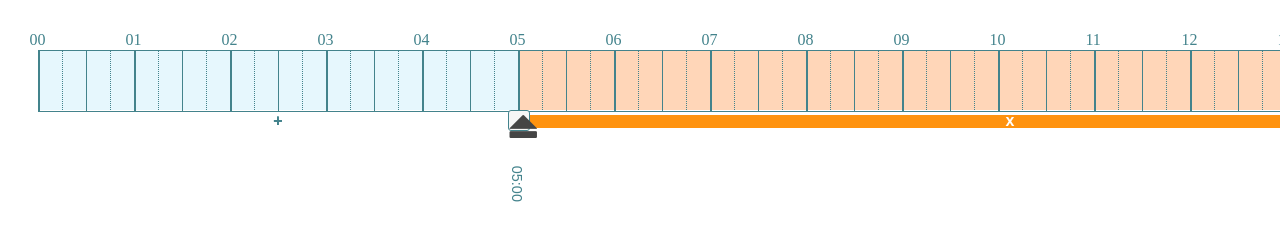
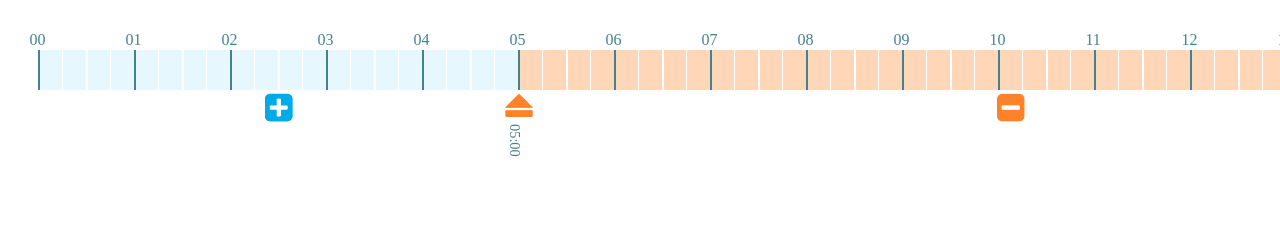
Before and after one commit to araczkowski/MultiRangeSlider, a website: page app/index.html in a window 1280 px wide. Shown: the top 240 px of the page. Drawn offline with nearby package versions, Linux system fonts and the light colour scheme; files that its build step writes are made by us from their sources.

Commit message:
new look

```diff
--- a/app/styles/main.css
+++ b/app/styles/main.css
@@ -7,13 +7,13 @@
 }
 .MrsSteps {
     position: relative;
-    height: 60px;
+    height: 40px;
     margin-bottom: 5px;
 }
 .MrsStep {
     float: left;
-    height: 60px;
-    background-color: #e9f4f8;
+    height: 40px;
+    background-color: #e6f7fd;
     -webkit-box-sizing: border-box;
     -moz-box-sizing: border-box;
     box-sizing: border-box;
@@ -21,20 +21,14 @@
 .MrsStepContentFullHour {
     height: 100%;
     border-left: 2px solid #43838c;
-    border-top: 1px solid #43838c;
-    border-bottom: 1px solid #43838c;
 }
 .MrsStepContentHalfHour {
     height: 100%;
-    border-left: 1px solid #43838c;
-    border-top: 1px solid #43838c;
-    border-bottom: 1px solid #43838c;
+    border-left: 2px solid white;
 }
 .MrsStepContent {
     height: 100%;
-    border-top: 1px solid #43838c;
-    border-bottom: 1px solid #43838c;
-    border-left: 1px dotted #43838c;
+    border-left: 1px solid white;
 }
 .MrsStepContentEnd {
     height: 100%;
@@ -51,12 +45,8 @@
 .MrsHandleLabel {
     position: absolute;
     font-size: .9em;
-    margin-top: 2.1em;
+    margin-top: 0.5em;
     margin-left: -.9em;
-    /*apex
-    margin-top: -2.8em;
-    margin-left: -1em;
-    */
     -webkit-transform: rotate(90deg);
     -moz-transform: rotate(90deg);
     -o-transform: rotate(90deg);
@@ -66,23 +56,15 @@
     border-radius: 3px 3px 3px 3px;
     color: #43838c;
 }
-/* code */
-
-.MrsCode {
-    padding: 16px;
-    overflow: auto;
-    font-size: 85%;
-    line-height: 1.45;
-    background-color: #f7f7f7;
-    border-radius: 3px;
-    color: #998;
-    font-style: italic;
+i.fa-eject {
+    margin-left: -0.1em;
+    color: #ff8229;
 }
 .ui-slider-horizontal {
     width: 96%;
 }
 .ui-slider-horizontal .ui-slider-range {
-    background-color: #ff930f;
+    /*background-color: #ff930f;*/
 }
 .ui-slider-control-plus,
 .ui-slider-control-minus {
@@ -90,7 +72,7 @@
     height: 26px;
     position: absolute;
     z-index: 99;
-    margin: -7px 0 0 -13px;
+    margin: 0 0 0 -13px;
     line-height: 26px;
 }
 .ui-slider-control-plus:after,
@@ -101,20 +83,20 @@
     text-align: center;
 }
 .ui-slider-control-plus:after {
-    /*content: "\f196";
-    font-family: FontAwesome;*/
-    content: "+";
-    font-weight: bold;
-    font-size: 1em;
-    color: #43838c;
+    content: "\f0fe";
+    font-family: FontAwesome;
+    /*font-weight: bold;
+    content: "+";*/
+    font-size: 2em;
+    color: #00abe8;
 }
 .ui-slider-control-minus:after {
-    /*content: "\f00d";
-    font-family: FontAwesome;*/
-    content: "x";
-    font-weight: bold;
-    font-size: 1em;
-    color: #fff;
+    content: "\f146";
+    font-family: FontAwesome;
+    /*content: "x";
+    font-weight: bold;*/
+    font-size: 2em;
+    color: #ff8229;
 }
 .ui-slider-control-minus,
 .ui-slider-control-plus,
@@ -122,8 +104,12 @@
     cursor: pointer !important;
 }
 .ui-slider-handle {
-    background-color: #e9f4f8;
-    border: 1px solid #43838c !important;
+    background-image: none !important;
+    background-color: transparent !important;
+    content: "\f052" !important;
+    font-family: FontAwesome !important;
+    /*background-color: #e9f4f8;
+    border: 1px solid #43838c !important;*/
 }
 .ui-state-hover,
 .ui-widget-content .ui-state-hover,
@@ -132,7 +118,12 @@
 .ui-widget-content .ui-state-focus,
 .ui-widget-header .ui-state-focus {
     background: none;
-    background-color: #43838c;
+    background-color: none;
+}
+.ui-state-default,
+.ui-widget-content .ui-state-default,
+.ui-widget-header .ui-state-default {
+    border: none;
 }
 .ui-slider .ui-slider-handle {
     text-decoration: none;
```
